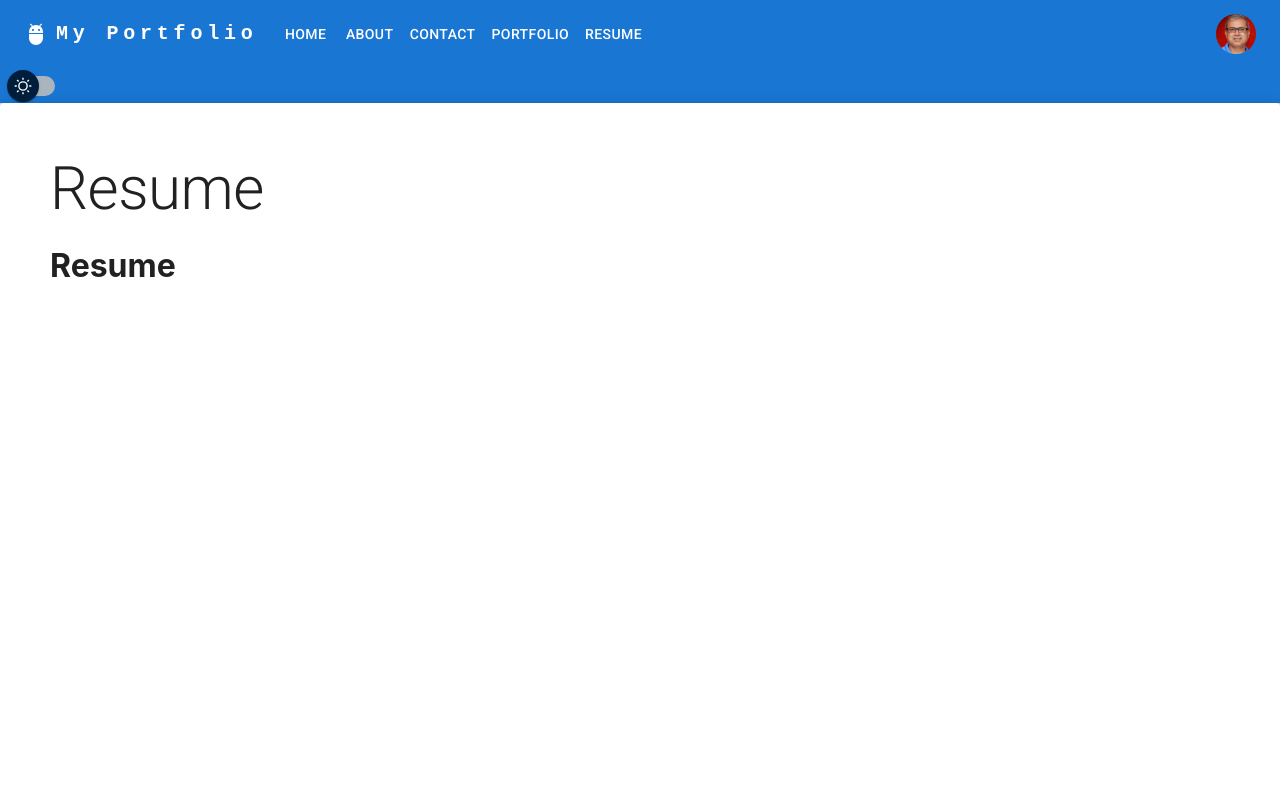
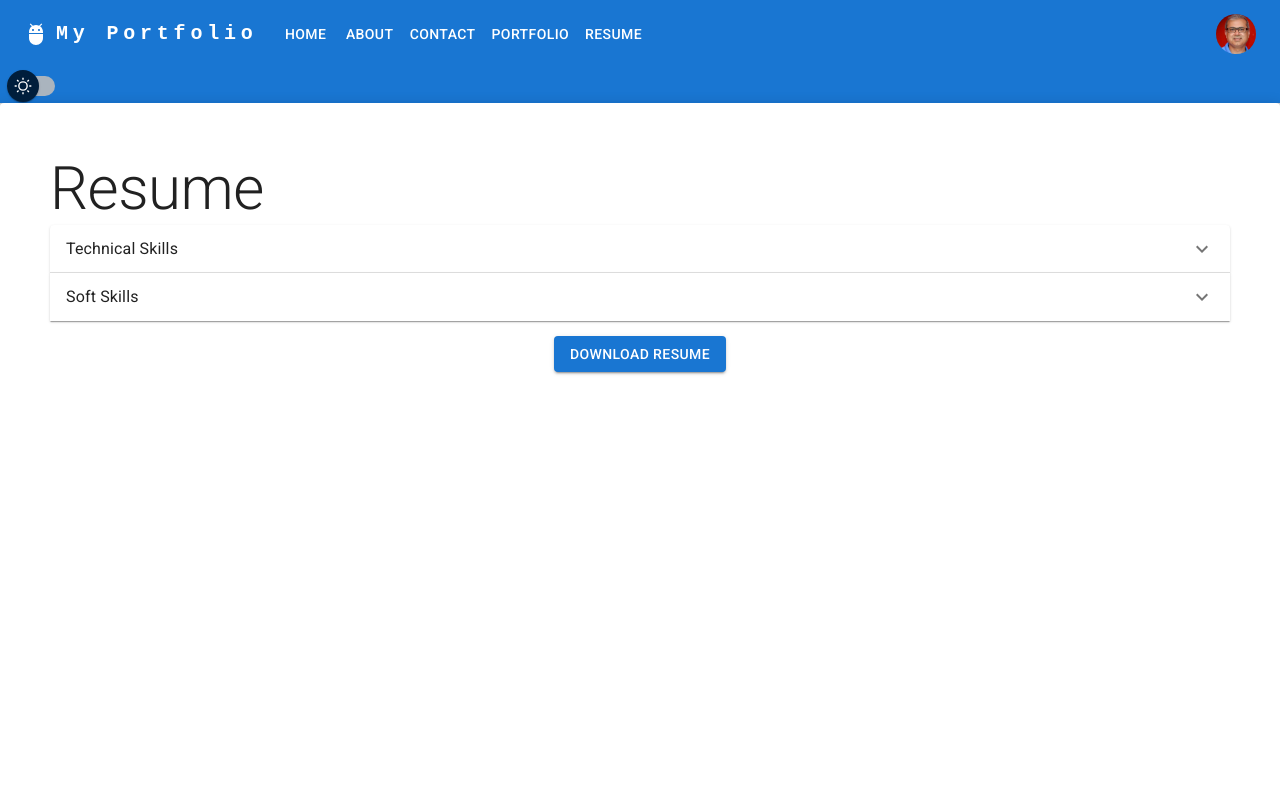
Before and after one commit to sanjaybenu/theme-toggler, a React (Create React App) app: page / in a window 1280 px wide. Both pictures are taken after a click on the button "RESUME". Shown: the top 800 px of the page. Built offline with nearby package versions, Linux system fonts and the light colour scheme.

Commit message:
updated component Resume

```diff
--- a/src/App.js
+++ b/src/App.js
@@ -19,13 +19,9 @@ const lightTheme = createTheme({
 
 function App() {
   const [theme, setTheme] = useState(lightTheme);
-  const [btncolor, setBtncolor] = useState("secondary");
   const toggleTheme = () => {
     setTheme((prevTheme) =>
       prevTheme === lightTheme ? darkTheme : lightTheme
-    );
-    setBtncolor((prevColor) =>
-      prevColor === "secondary" ? "default" : "secondary"
     );
   };
   const [pages] = useState([
@@ -47,7 +43,6 @@ function App() {
         <StyledSwitch
           onClick={toggleTheme}
           variant="contained"
-          color={btncolor}
         />
       </Header>
 
--- a/src/components/Resume.js
+++ b/src/components/Resume.js
@@ -1,9 +1,88 @@
-import React from 'react'
+import * as React from "react";
+import Accordion from "@mui/material/Accordion";
+import AccordionSummary from "@mui/material/AccordionSummary";
+import AccordionDetails from "@mui/material/AccordionDetails";
+import Typography from "@mui/material/Typography";
+import ExpandMoreIcon from "@mui/icons-material/ExpandMore";
+import List from "@mui/material/List";
+import ListItem from "@mui/material/ListItem";
+import ListItemButton from "@mui/material/ListItemButton";
+import ListItemText from "@mui/material/ListItemText";
+import Link from "@mui/material/Link";
+import { Button, Box } from "@mui/material";
+const TechSkills = [
+  "JavaScript",
+  "React",
+  "Progressive Web Apps",
+  "Mern Stack",
+  "NoSQL",
+  "SQL",
+  "jQuery",
+  "Bootstrap",
+  "CSS",
+  "HTML",
+];
+const SoftSkills = [
+  "Strong Communication",
+  "Problem Solving",
+  "Time Management",
+  "Operations Management",
+  "People Management",
+  "Technical Writing",
+  "Team Building",
+];
 
-const Resume =()=>{
-    return (
-        <h1>Resume</h1>
-    )
-}
+const Resume = () => {
+  return (
+    <div>
+      <Accordion>
+        <AccordionSummary
+          expandIcon={<ExpandMoreIcon />}
+          aria-controls="panel1a-content"
+          id="panel1a-header"
+        >
+          <Typography>Technical Skills</Typography>
+        </AccordionSummary>
+        <AccordionDetails>
+          <List>
+            {TechSkills.map((skill, index) => (
+              <ListItem disablePadding key={index}>
+                <ListItemButton>
+                  <ListItemText primary={skill} />
+                </ListItemButton>
+              </ListItem>
+            ))}
+          </List>
+        </AccordionDetails>
+      </Accordion>
+      <Accordion>
+        <AccordionSummary
+          expandIcon={<ExpandMoreIcon />}
+          aria-controls="panel2a-content"
+          id="panel2a-header"
+        >
+          <Typography>Soft Skills</Typography>
+        </AccordionSummary>
+        <AccordionDetails>
+          <List>
+            {SoftSkills.map((skill, index) => (
+              <ListItem disablePadding key={index}>
+                <ListItemButton>
+                  <ListItemText primary={skill} />
+                </ListItemButton>
+              </ListItem>
+            ))}
+          </List>
+        </AccordionDetails>
+      </Accordion>
+      {/* Add Button to download Resume */}
+      <Box sx={{ textAlign: "center", marginTop: "15px" }}>
+        <Link href={process.env.PUBLIC_URL + "/Resume.pdf"} target="_blank">
+          <Button variant="contained">Download Resume</Button>
+        </Link>
+      </Box>
+    </div>
+  );
+};
 
-export default Resume
+export default Resume;
```
Also changed, not shown: 1 other file (tests, documents, lock files or other folders).
